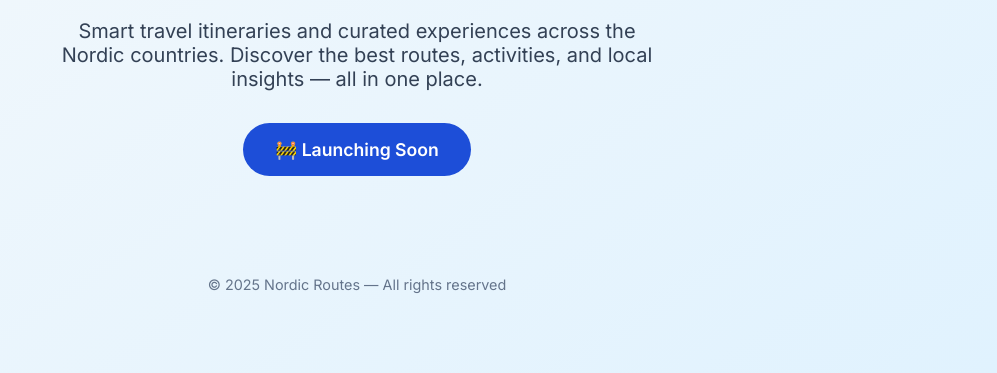
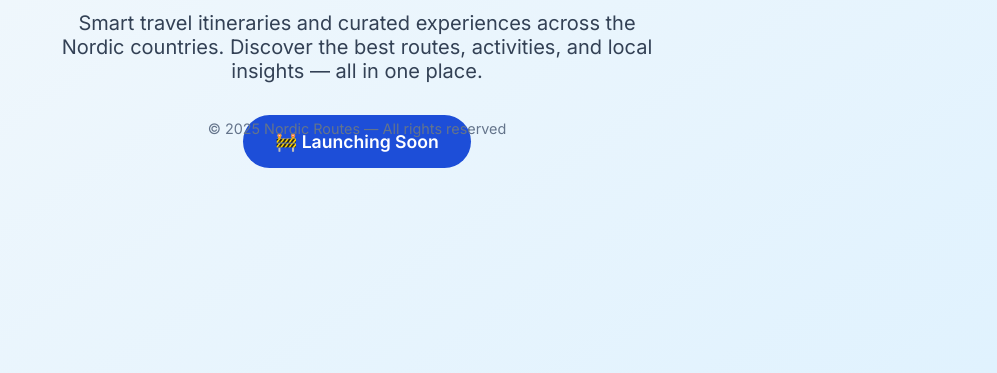
Before and after one commit to tristan-maurier/nordic-routes, a plain HTML site: page index.html in a window 1280 px wide. Shown: the part 491-864 px from the top of the page, without its empty margins (283-1280 px from the left). Drawn offline with Linux system fonts and the light colour scheme.

Commit message:
Update index.html

```diff
--- a/index.html
+++ b/index.html
@@ -60,8 +60,8 @@
       transform: translateY(-1px);
     }
     footer {
-      position: absolute;
-      bottom: 1rem;
+      position: relative;
+      bottom: 3rem;
       font-size: 0.9rem;
       color: #64748b;
     }
```
